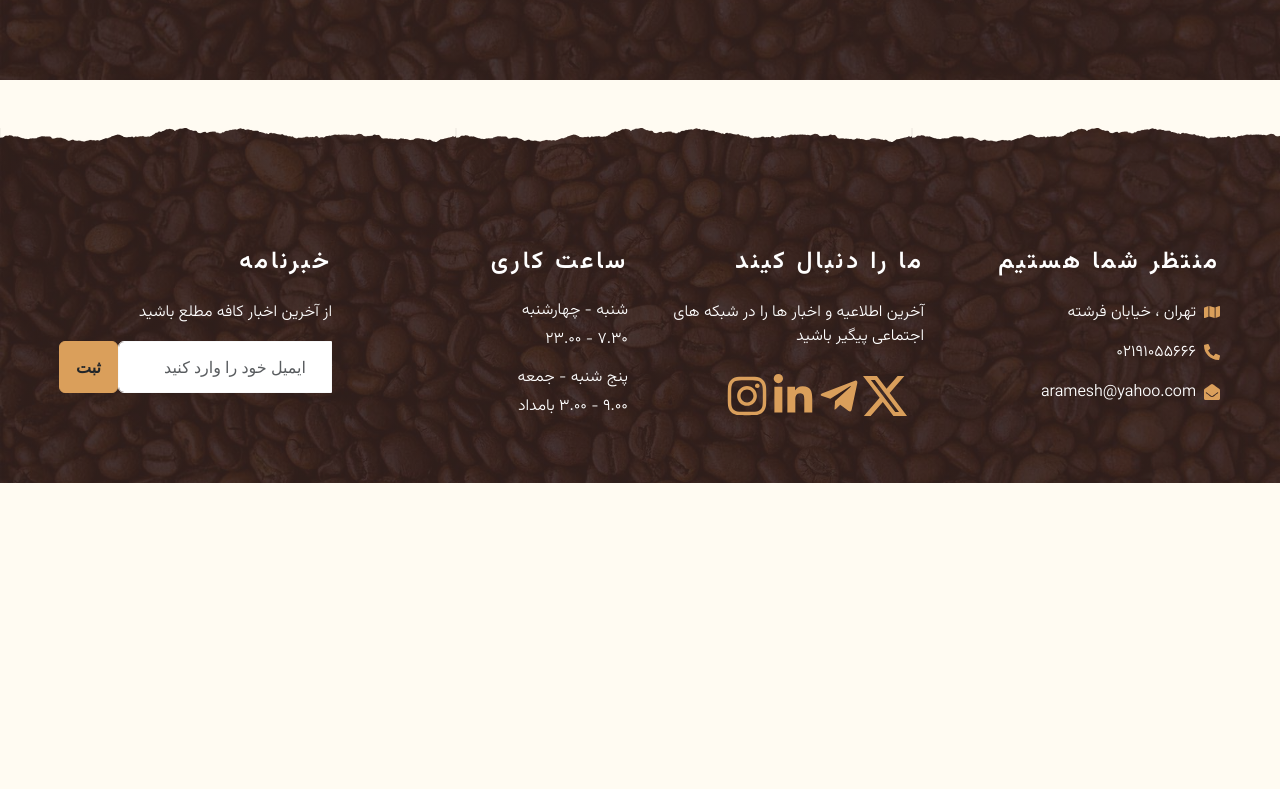
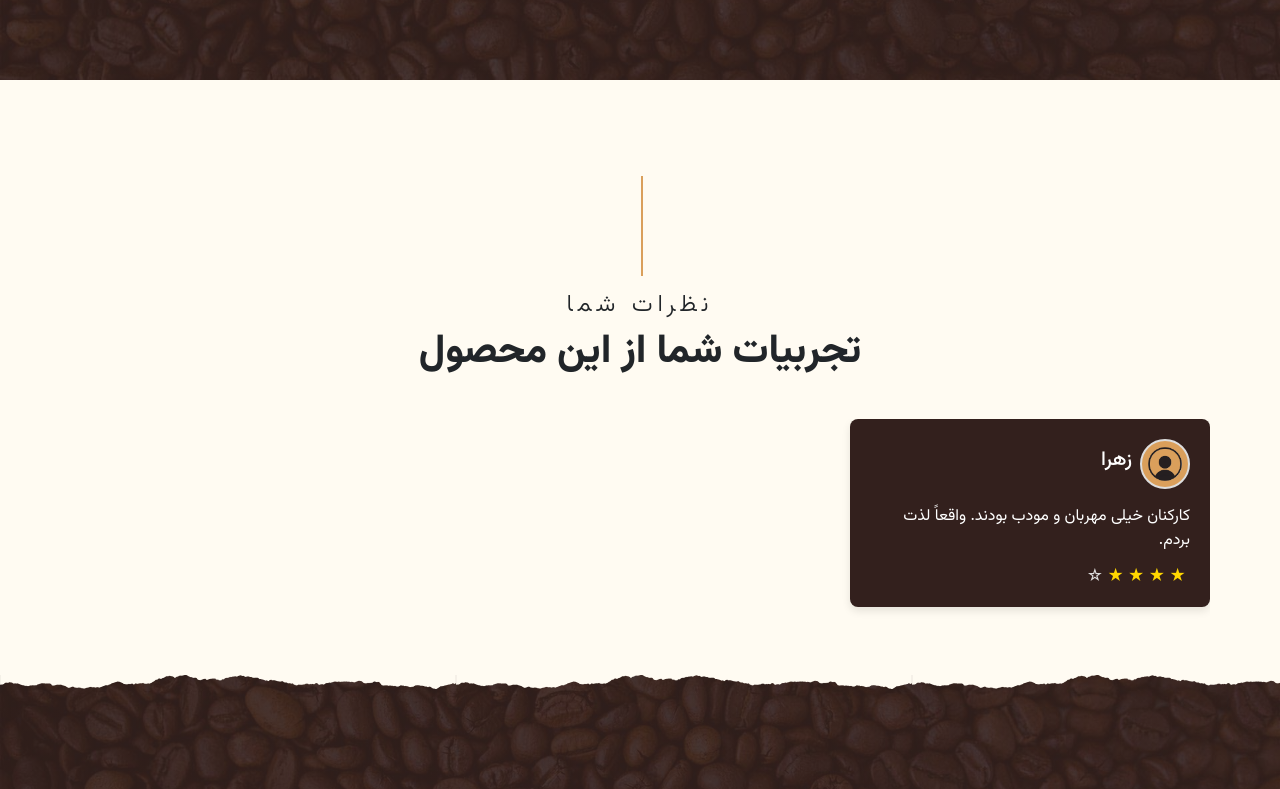
Before and after one commit to erfanHP390/website-coffee-shop, a Next.js app: page /product/1 in a window 1280 px wide. Shown: the part 720-1509 px from the top of the page. Before the commit the page ends 1203 px from the top, so only its background shows below. Built offline with nearby package versions, Linux system fonts and the light colour scheme; data requests are answered from the project's data file.

Commit message:
import swiper for comments

```diff
--- a/components/templates/ProductComment/ProductComment.js
+++ b/components/templates/ProductComment/ProductComment.js
@@ -1,9 +1,54 @@
-import React from 'react'
+import styles from '@/styles/Product.module.css'
+import React, { useRef, useState } from 'react';
+// Import Swiper React components
+import { Swiper, SwiperSlide } from 'swiper/react';
 
-export default function ProductComment() {
+// Import Swiper styles
+import 'swiper/css';
+import 'swiper/css/pagination';
+
+
+// import required modules
+import { Pagination } from 'swiper/modules';
+import TestimonialItem from '@/components/modules/TestimonialItem/TestimonialItem'
+
+export default function ProductComment({data}) {
   return (
-    <div>
-
+    <div className="container-fluid pt-5">
+      <div className="container">
+      <div class="section-title">
+          <h4
+            class={`${styles.text_primary}  font_vazir_Light  ${styles.text_uppercase}`}
+            style={{ letterSpacing: "5px" }}
+          >
+             نظرات شما
+          </h4>
+          <h1 class={`${styles.display_4} font_vazir_ExtraBold`}>تجربیات شما از این محصول</h1>
+        </div>
+        <div className="row">
+          {data && data.length > 0 ? (
+                  <Swiper
+                  slidesPerView={3}
+                  spaceBetween={30}
+                  pagination={{
+                    clickable: true,
+                  }}
+                  modules={[Pagination]}
+                  className="mySwiper"
+                >
+              {data.map((comment) => (
+                <SwiperSlide className={styles.swiper_slide} key={comment.id}>
+                  <TestimonialItem key={comment.id} {...comment} />
+                </SwiperSlide>
+              ))}
+                </Swiper>
+          ) : (
+            <div className={styles.no_comments}>
+              <p>نظری برای این محصول وجود ندارد</p>
+            </div>
+          )}
+        </div>
+      </div>
     </div>
   )
 }
```
